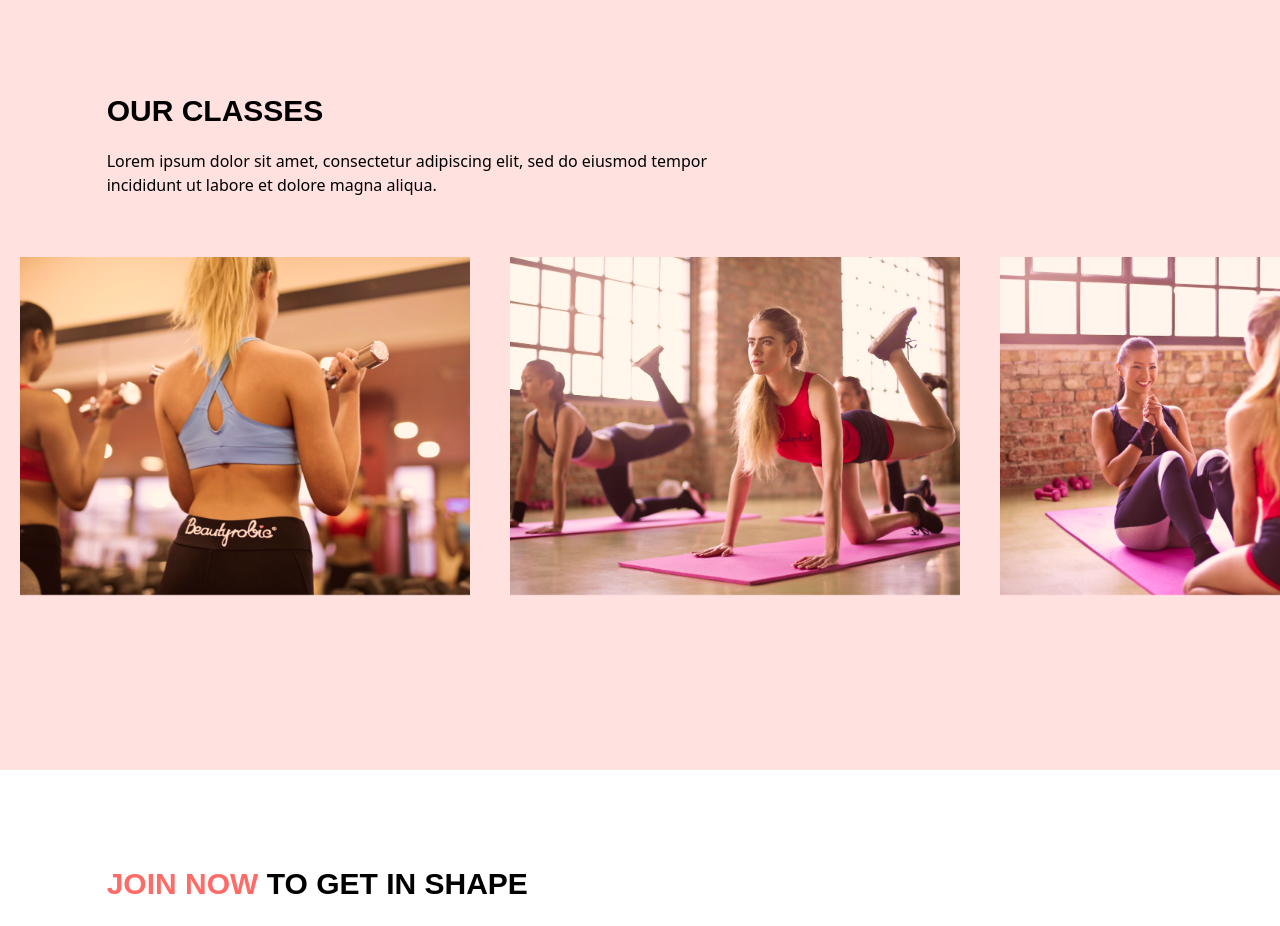
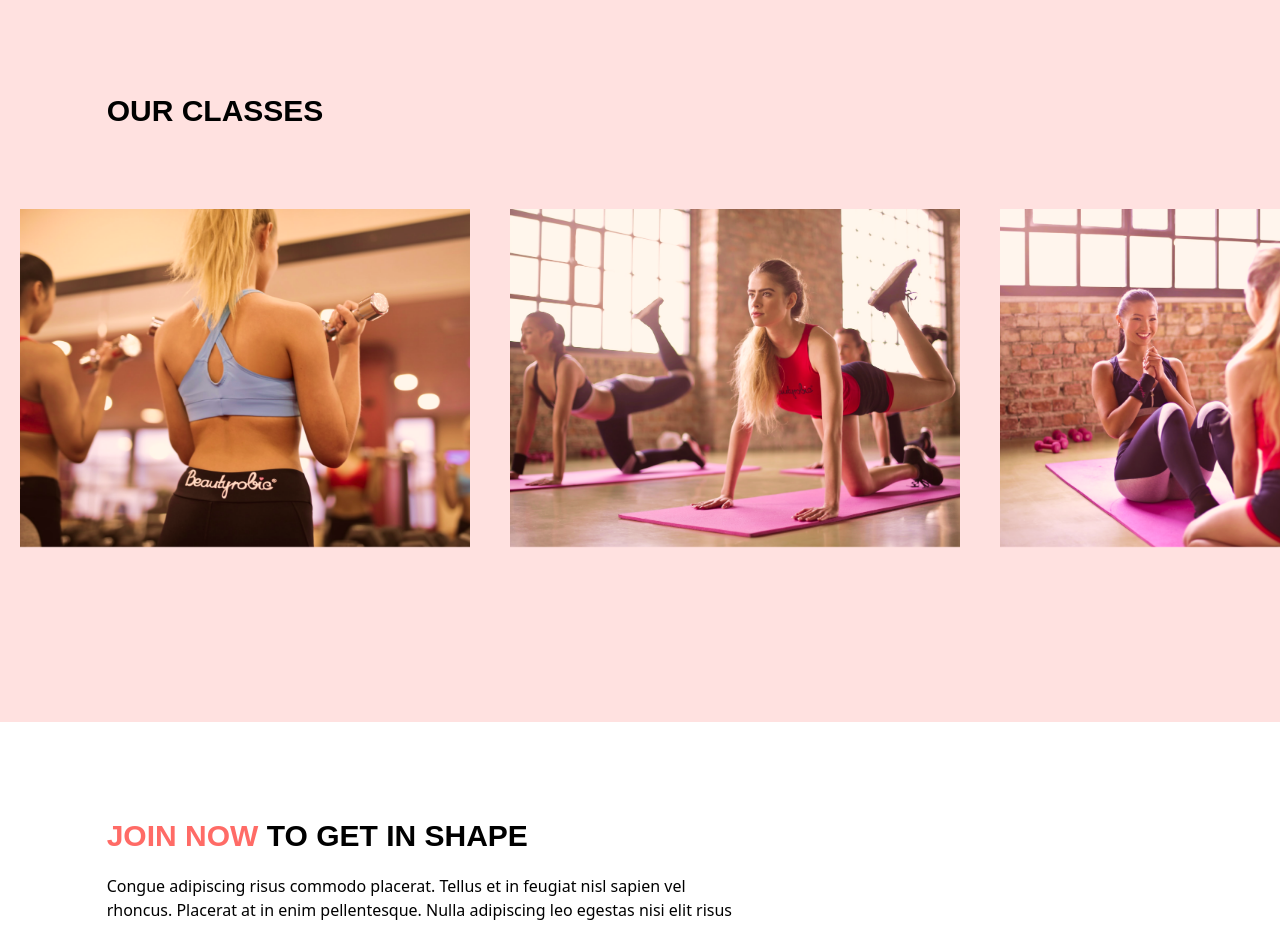
Before and after one commit to aaditya-rathore/gym-project-aaditya, a React (Vite) app: page / in a window 1280 px wide. Shown: the part 2220-3146 px from the top of the page. Built offline with nearby package versions, Linux system fonts and the light colour scheme.

Commit message:
our classes change

```diff
--- a/src/scenes/ourClasses/index.tsx
+++ b/src/scenes/ourClasses/index.tsx
@@ -62,7 +62,7 @@ const OurClasses = ({setSelectedPage}: Props) => {
             >
               <div className='md:w-3/5'>
                 <HText>OUR CLASSES</HText>
-                <p className='py-5'>Lorem ipsum dolor sit amet, consectetur adipiscing elit, sed do eiusmod tempor incididunt ut labore et dolore magna aliqua.</p>
+                <p className='py-5'></p>
               </div>
             </motion.div>
             <div className='mt-10 h-[353px] w-full overflow-x-auto overflow-y-hidden'>
```
